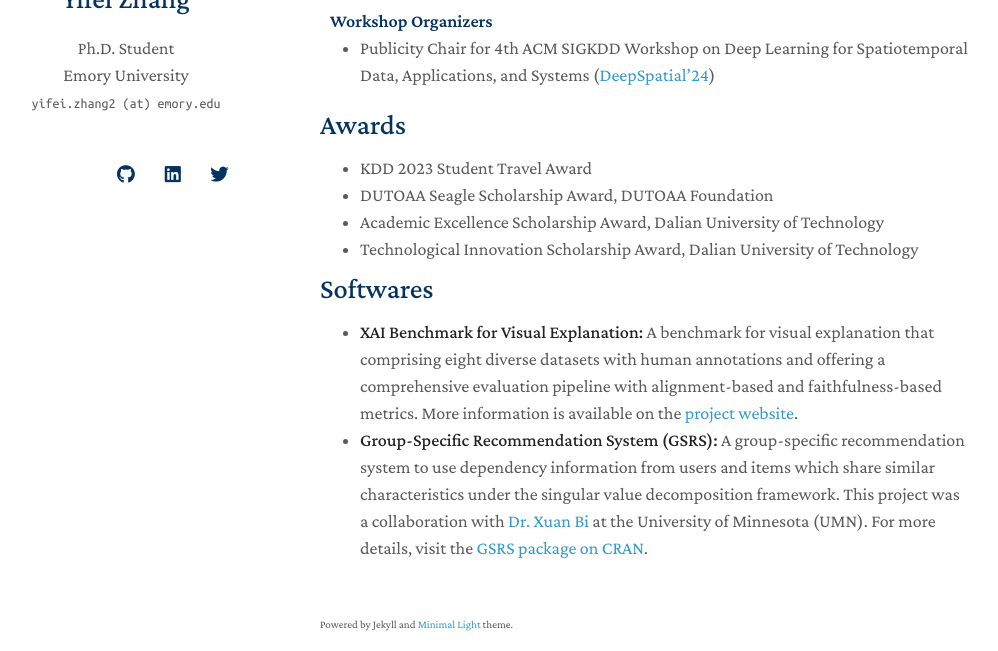
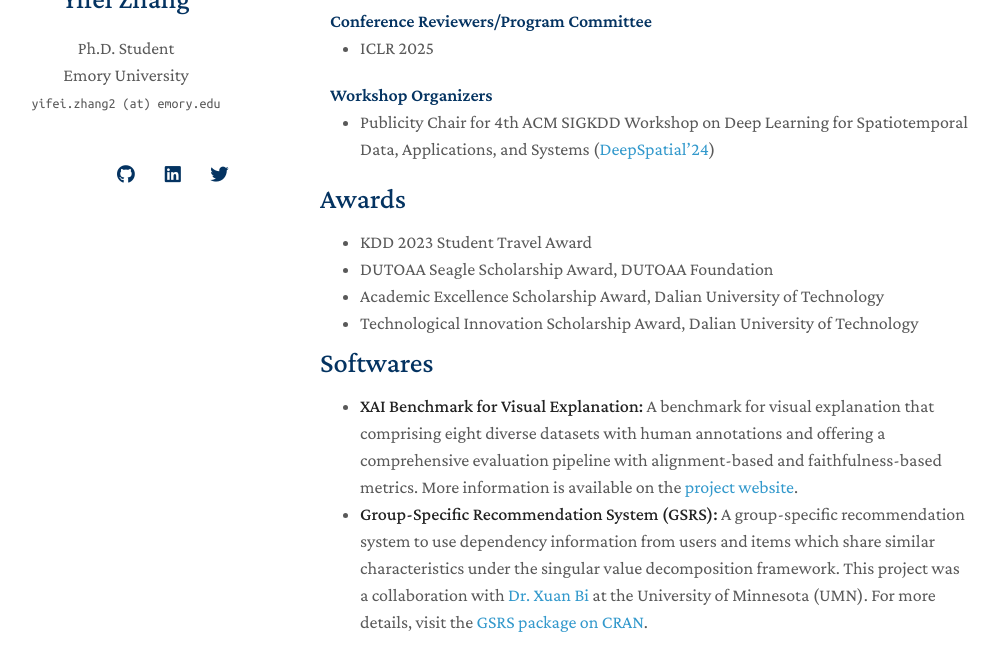
Before and after one commit to yifeizhangcs/yifeizhangcs.github.io, a Jekyll site: the page built from index.md, in a window 1280 px wide and 900 px high, scrolled down 3740 px, cut to the strip 249-900 px from the top of the window. Shown: the whole strip, without its empty margins (150-1148 px from the left). Built offline with Jekyll 4.4.1, drawn with Linux system fonts in a browser that asks for light colours; nearby versions of some CDN libraries; a style sheet for code colours, icons or effects is not loaded; our own code applies the rules of GitHub Pages for plain Markdown files.

Commit message:
Update services.md

```diff
--- a/_includes/services.md
+++ b/_includes/services.md
@@ -8,6 +8,12 @@
     <li><a href="https://aapm.onlinelibrary.wiley.com/journal/15269914"><autocolor>Journal of Applied Clinical Medical Physics</autocolor></a></li>
 </ul>
 
+<h4 style="margin:0 10px 0;">Conference Reviewers/Program Committee</h4>
+
+<ul style="margin:0 0 20px;">
+    <li>ICLR 2025</li>
+</ul>
+
 <h4 style="margin:0 10px 0;">Workshop Organizers</h4>
 
 <ul style="margin:0 0 20px;">
```
